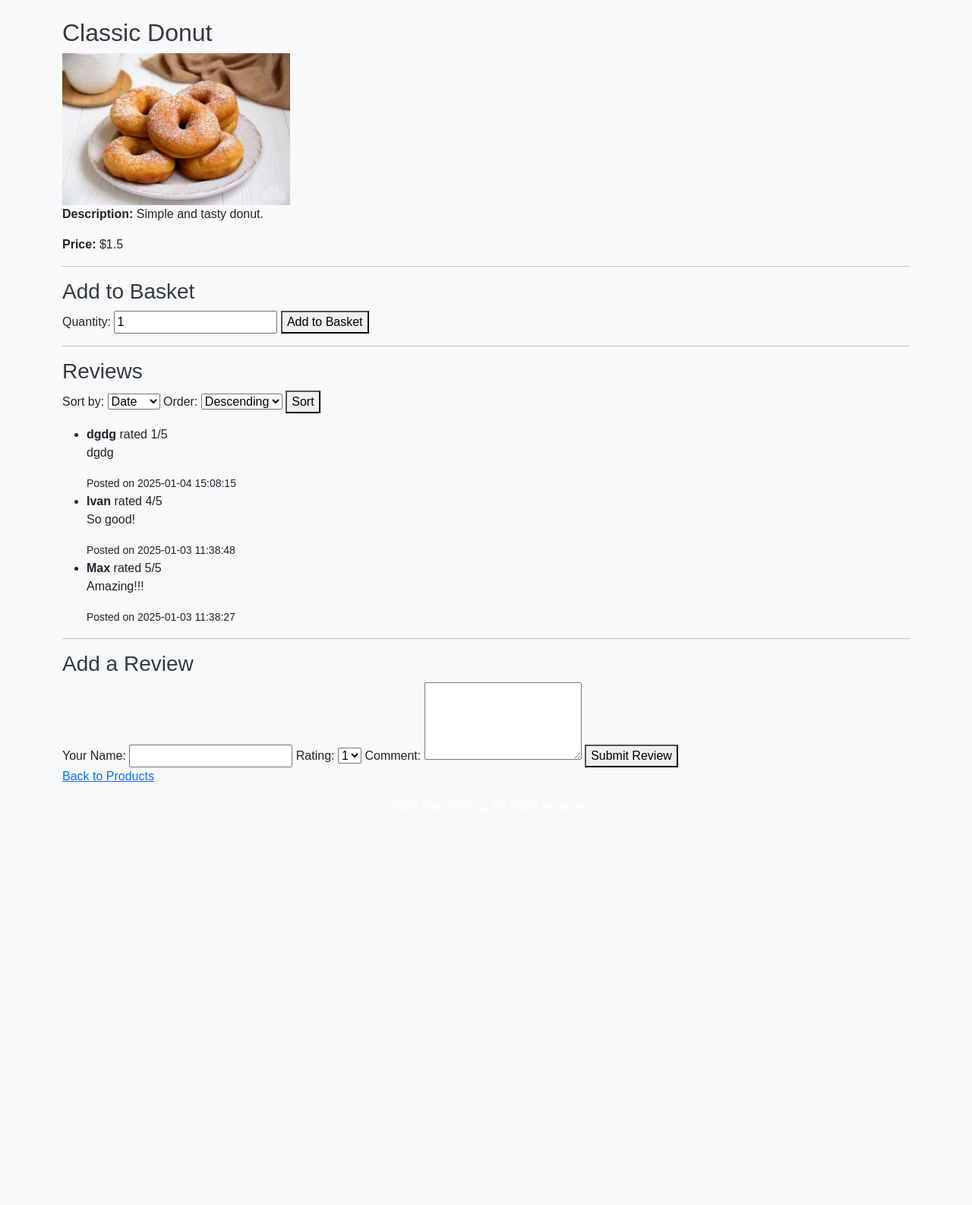
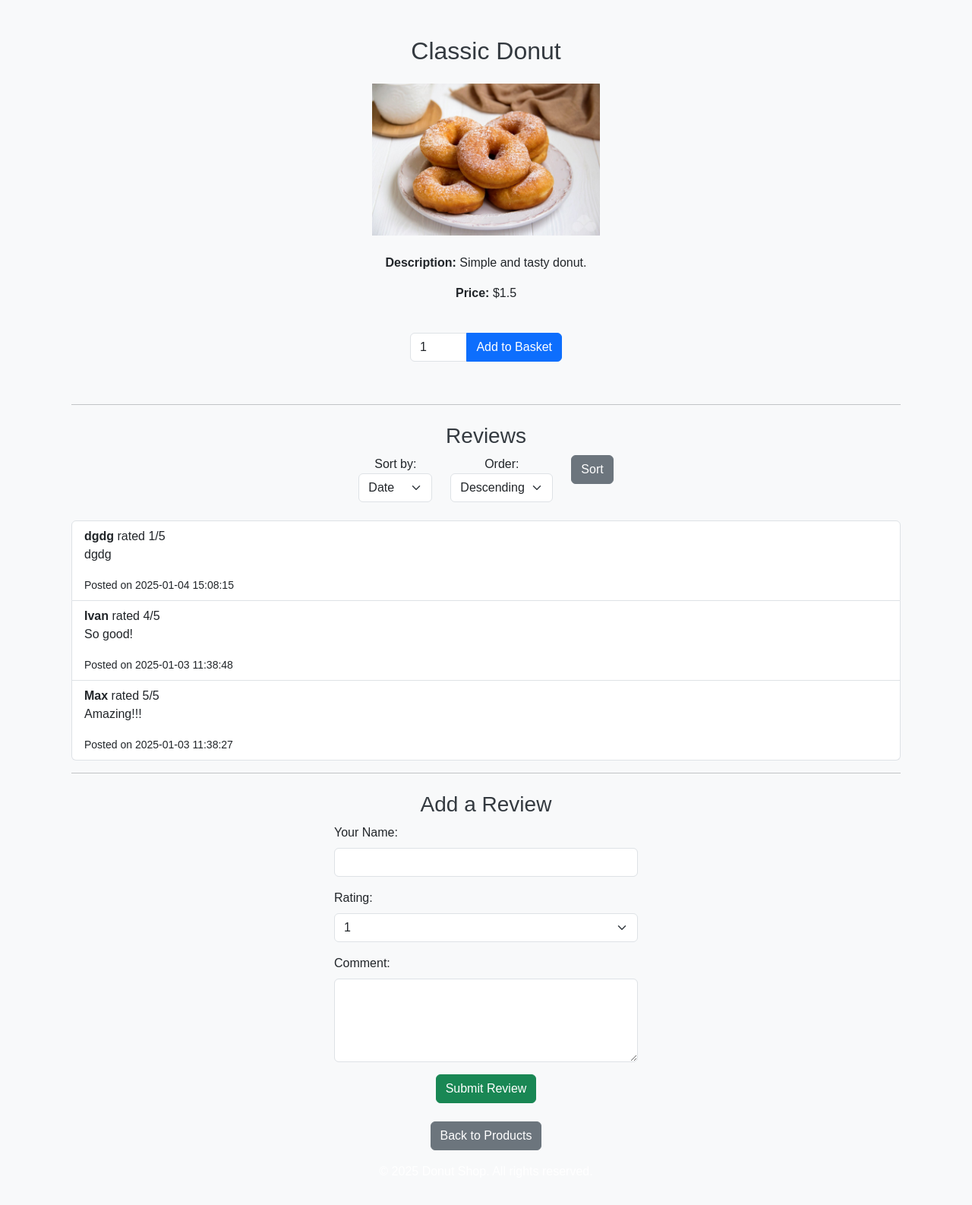
Before and after one commit to MaxBur1997/DiplomaProject, a Flask app: page /products/detail/1 in a window 1280 px wide. Shown: the part 56-1642 px from the top of the page at 76% size. Before the commit the page ends 1085 px from the top, so only its background shows below. Run offline with Flask 3, Linux system fonts and the light colour scheme; data comes from the database, SQL or seed files in the repository; both versions use the stored data as it was after the commit.

Commit message:
Add CSS 1.1

```diff
--- a/app/templates/product_detail.html
+++ b/app/templates/product_detail.html
@@ -3,46 +3,54 @@
 {% block title %}Product Details{% endblock %}
 
 {% block content %}
-<h2>{{ product.name }}</h2>
-<img src="{{ product.image_url }}" alt="{{ product.name }}" width="300">
+<div class="container mt-5">
+    <div class="text-center">
+        <h2 class="mb-4">{{ product.name }}</h2>
+        <img src="{{ product.image_url }}" alt="{{ product.name }}" class="img-fluid mb-4" style="max-width: 300px;">
         <p><strong>Description:</strong> {{ product.description }}</p>
         <p><strong>Price:</strong> ${{ product.price }}</p>
 
-<hr>
+        <form action="{{ url_for('basket.add_to_basket', product_id=product.id) }}" method="post" class="d-inline-block my-4">
+            <div class="input-group mb-3" style="max-width: 200px; margin: 0 auto;">
+                <input type="number" name="quantity" min="1" value="1" class="form-control" required>
+                <button type="submit" class="btn btn-primary">Add to Basket</button>
+            </div>
+        </form>
 
-<!-- Добавление товара в корзину -->
-<h3>Add to Basket</h3>
-<form action="{{ url_for('basket.add_to_basket', product_id=product.id) }}" method="post" style="margin-bottom: 1em;">
-    <label for="quantity">Quantity:</label>
-    <input type="number" id="quantity" name="quantity" value="1" min="1" required>
-    <button type="submit">Add to Basket</button>
-</form>
+    </div>
 
     <hr>
 
-<h3>Reviews</h3>
+    <div class="mt-4">
+        <h3 class="text-center">Reviews</h3>
 
         <!-- Элементы управления сортировкой -->
-<form action="{{ url_for('product.product_detail', product_id=product.id) }}" method="get" style="margin-bottom: 1em;">
+        <form action="{{ url_for('product.product_detail', product_id=product.id) }}" method="get" class="text-center mb-4">
+            <div class="row justify-content-center">
+                <div class="col-auto">
                     <label for="sort_by">Sort by:</label>
-    <select id="sort_by" name="sort_by">
+                    <select id="sort_by" name="sort_by" class="form-select">
                         <option value="date" {% if sort_by == 'date' %}selected{% endif %}>Date</option>
                         <option value="rating" {% if sort_by == 'rating' %}selected{% endif %}>Rating</option>
                     </select>
-
+                </div>
+                <div class="col-auto">
                     <label for="order">Order:</label>
-    <select id="order" name="order">
+                    <select id="order" name="order" class="form-select">
                         <option value="desc" {% if order == 'desc' %}selected{% endif %}>Descending</option>
                         <option value="asc" {% if order == 'asc' %}selected{% endif %}>Ascending</option>
                     </select>
-
-    <button type="submit">Sort</button>
+                </div>
+                <div class="col-auto">
+                    <button type="submit" class="btn btn-secondary">Sort</button>
+                </div>
+            </div>
         </form>
 
         {% if reviews %}
-    <ul>
+            <ul class="list-group">
                 {% for review in reviews %}
-            <li>
+                    <li class="list-group-item">
                         <strong>{{ review.user_name }}</strong> rated {{ review.rating }}/5
                         <p>{{ review.comment }}</p>
                         <small>Posted on {{ review.created_at.strftime('%Y-%m-%d %H:%M:%S') }}</small>
@@ -50,31 +58,42 @@
                 {% endfor %}
             </ul>
         {% else %}
-    <p>No reviews yet. Be the first to review this product!</p>
+            <p class="text-center">No reviews yet. Be the first to review this product!</p>
         {% endif %}
+    </div>
 
     <hr>
 
-<h3>Add a Review</h3>
-<form action="{{ url_for('review.add_review') }}" method="post">
+    <div class="mt-4">
+        <h3 class="text-center">Add a Review</h3>
+        <form action="{{ url_for('review.add_review') }}" method="post" class="mx-auto" style="max-width: 400px;">
             <input type="hidden" name="product_id" value="{{ product.id }}">
-    <label for="user_name">Your Name:</label>
-    <input type="text" id="user_name" name="user_name" required>
-
-    <label for="rating">Rating:</label>
-    <select id="rating" name="rating" required>
+            <div class="mb-3">
+                <label for="user_name" class="form-label">Your Name:</label>
+                <input type="text" id="user_name" name="user_name" class="form-control" required>
+            </div>
+            <div class="mb-3">
+                <label for="rating" class="form-label">Rating:</label>
+                <select id="rating" name="rating" class="form-select" required>
                     <option value="1">1</option>
                     <option value="2">2</option>
                     <option value="3">3</option>
                     <option value="4">4</option>
                     <option value="5">5</option>
                 </select>
+            </div>
+            <div class="mb-3">
+                <label for="comment" class="form-label">Comment:</label>
+                <textarea id="comment" name="comment" rows="4" class="form-control"></textarea>
+            </div>
+            <div class="text-center">
+                <button type="submit" class="btn btn-success">Submit Review</button>
+            </div>
+        </form>
+    </div>
 
-    <label for="comment">Comment:</label>
-    <textarea id="comment" name="comment" rows="4"></textarea>
-
-    <button type="submit">Submit Review</button>
-</form>
-
-<a href="{{ url_for('product.list_products') }}">Back to Products</a>
+    <div class="text-center mt-4">
+        <a href="{{ url_for('product.list_products') }}" class="btn btn-secondary">Back to Products</a>
+    </div>
+</div>
 {% endblock %}
```
Also changed, not shown: app/templates/place_order.html (+32 -44 lines), images/Chocolate.jpg (added), images/Chocolate.png (deleted), images/Glazed.jpg, instance/app.db. Lines whose indentation alone changed are shown as unchanged.
